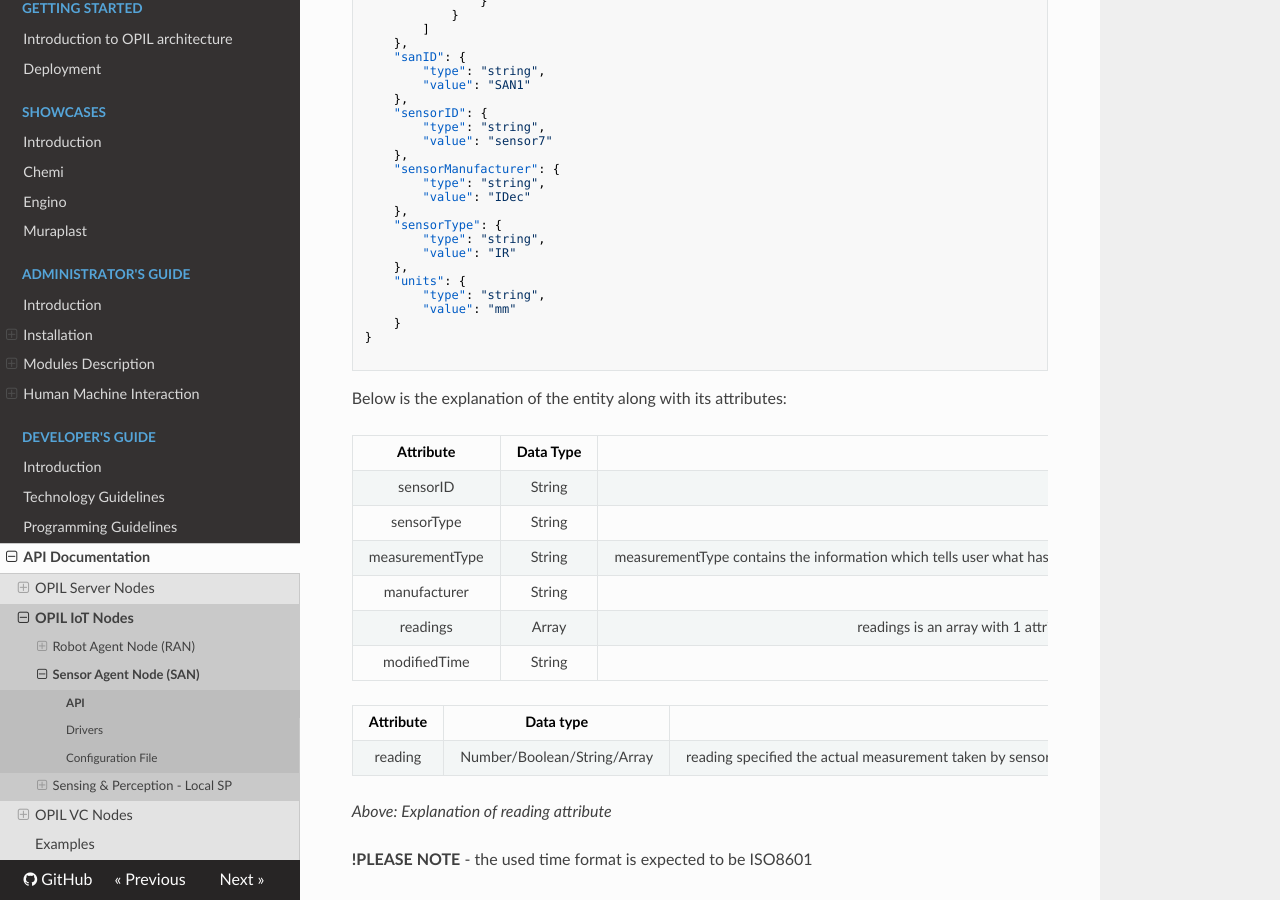
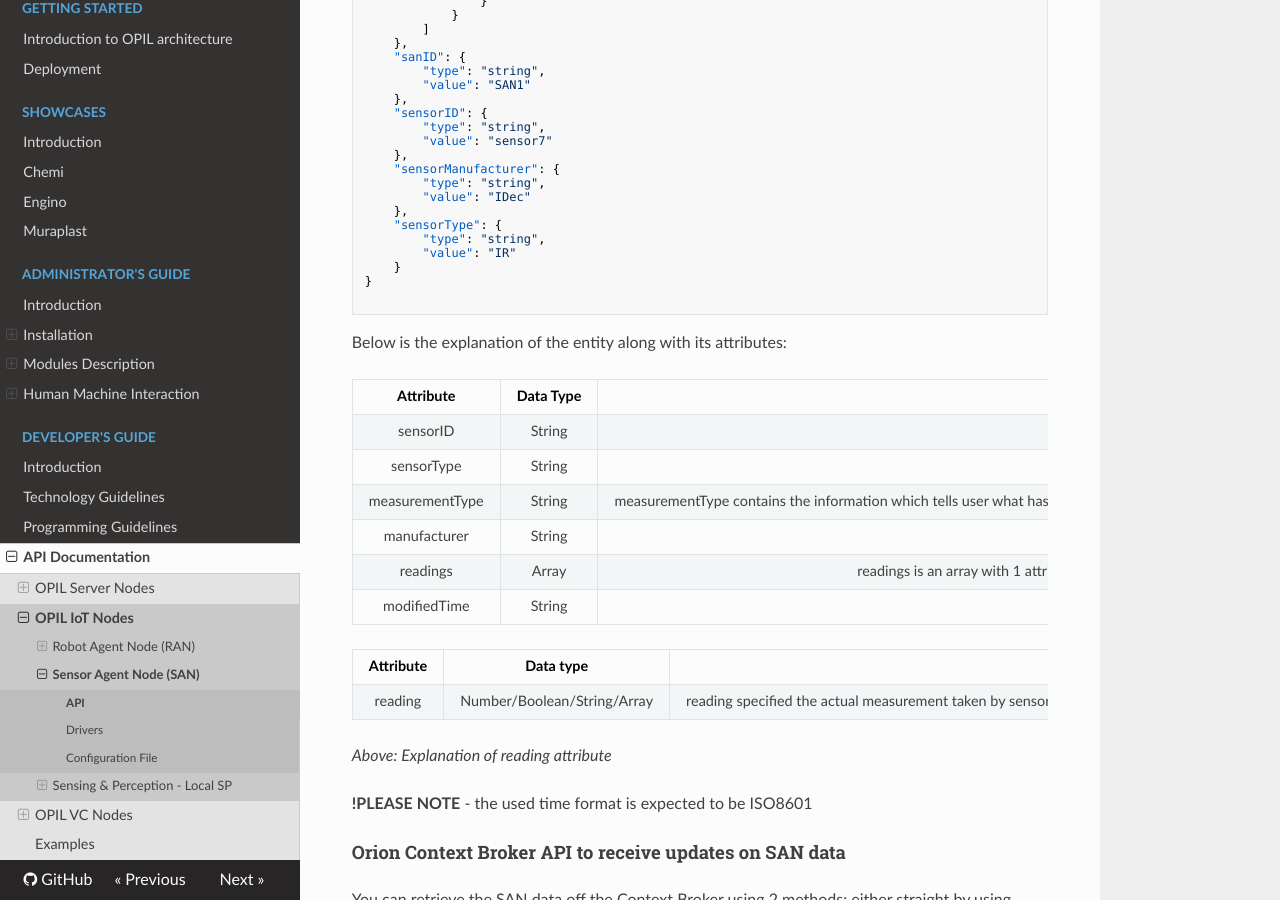
Before and after one commit to opil/documentation, an MkDocs documentation site: the page built from docs/develop/SAN/opil_api_san.md, in a window 1280 px wide and 900 px high, scrolled down 818 px. Built offline with MkDocs 1.6.1, drawn with Linux system fonts in a browser that asks for light colours; nearby versions of some CDN libraries; old or Windows-style settings are respelled for this version of MkDocs.

Commit message:
Update docs/develop/SAN/opil_api_san.md

```diff
--- a/docs/develop/SAN/opil_api_san.md
+++ b/docs/develop/SAN/opil_api_san.md
@@ -53,10 +53,6 @@
     "sensorType": {
         "type": "string",
         "value": "IR"
-    },
-    "units": {
-        "type": "string",
-        "value": "mm"
     }
 }
 
```
